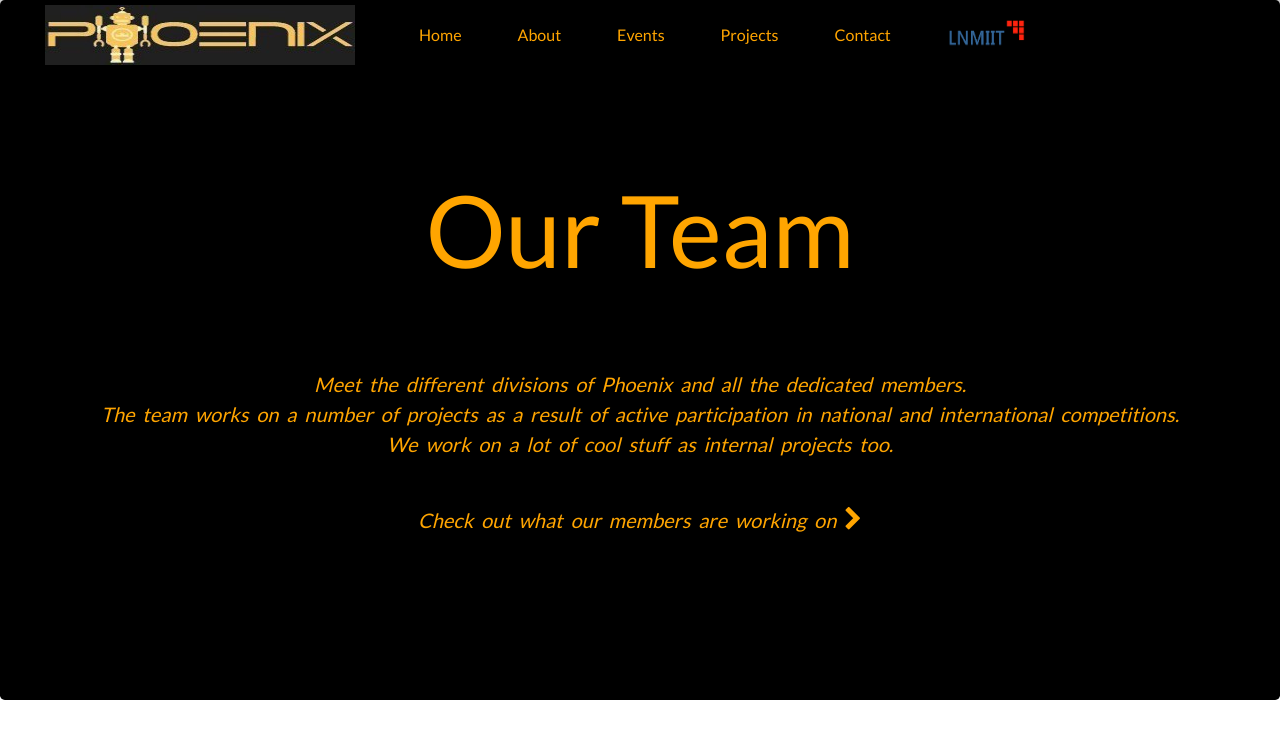
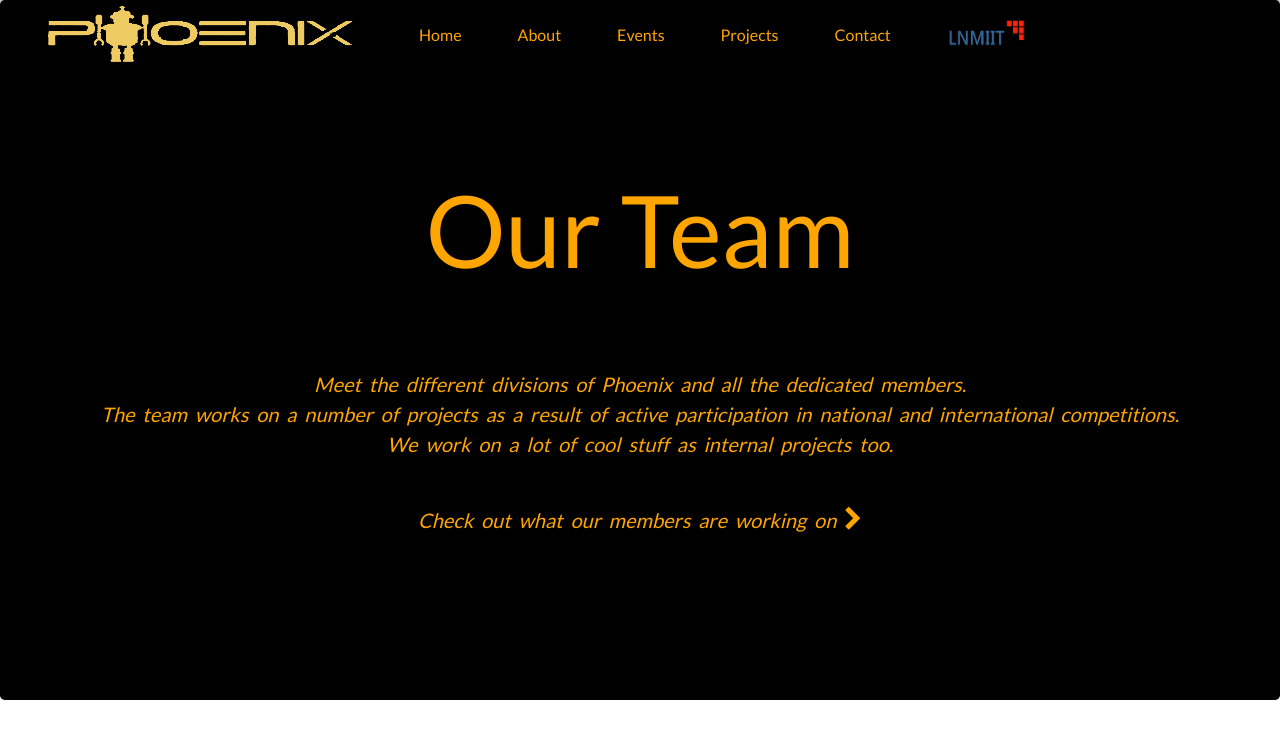
Before and after one commit to abhi1381/Website-Design, a website: page about.html in a window 1280 px wide. Shown: the top 753 px of the page. Drawn offline with nearby package versions, Linux system fonts and the light colour scheme; a web font is replaced by a local one.

Commit message:
Changed logo

```diff
--- a/about.html
+++ b/about.html
@@ -20,7 +20,7 @@
 <body>
 <nav class="navbar fixed-top navbar-custom navbar-expand-lg">
         <div class="container-fluid">
-        <a class="navbar-brand" href="index.html"><img src="src/img/logo.jpg"></a>
+        <a class="navbar-brand" href="index.html"><img src="src/img/logo.png"></a>
         <button class="navbar-toggler" id="navbar-toggler-icon" type="button" data-toggle="collapse" data-target="#navbarNav" aria-controls="navbarNav" aria-expanded="false" aria-label="Toggle navigation">
             <span class="navbar-toggler-icon" ></span>
         </button>
@@ -524,7 +524,7 @@
                 <div class="col-sm-4 align-items-center">
                     <div class="row">
                         <div class="col-sm-6">
-                            <a href="index.html"><img src="src/img/logo.jpg" class="footer-image"></a>
+                            <a href="index.html"><img src="src/img/logo.png" class="footer-image"></a>
                         </div>
                         <div class="col-sm-6">
                             <a href="https://www.lnmiit.ac.in/" target="_blank"><img src="src/img/lnmiitlogo.jpg" class="footer-image"></a>
```
Also changed, not shown: events.html (+2 -2 lines), index.html (+2 -2 lines), src/img/logo.jpg (deleted), src/img/logo.png (added).
